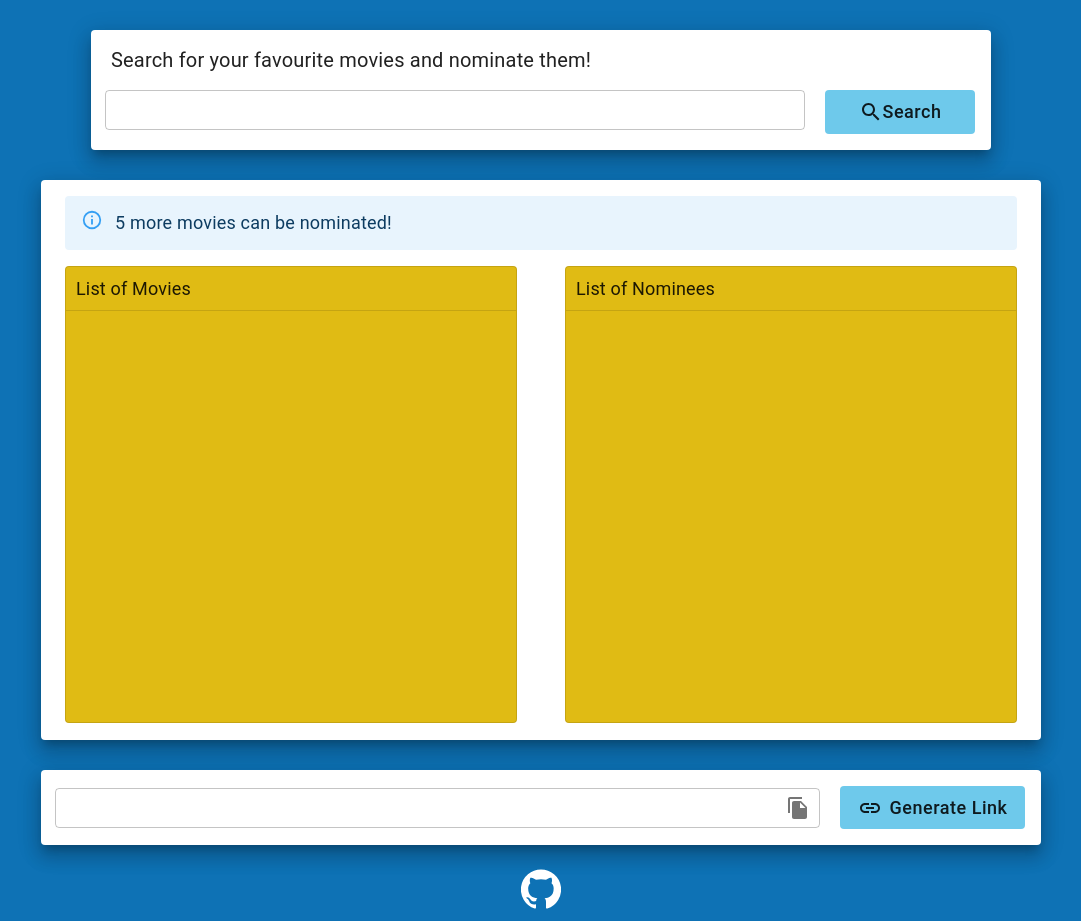
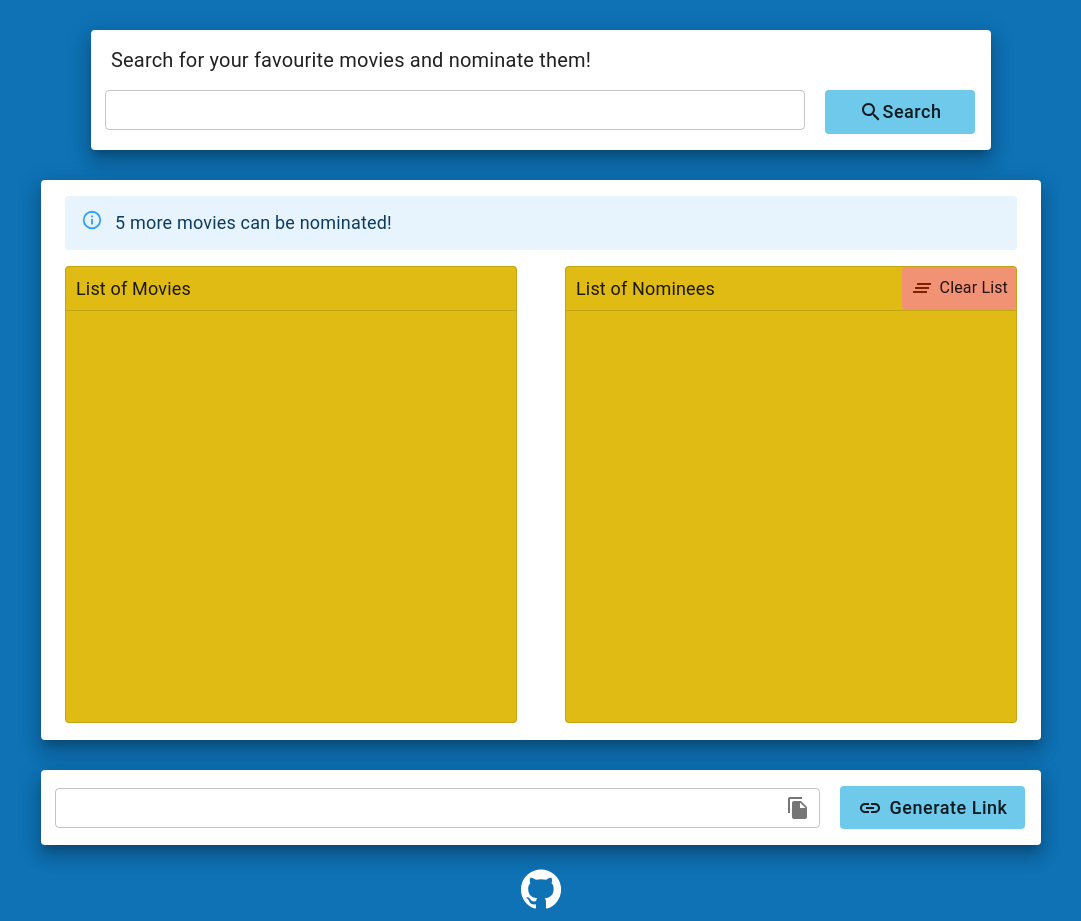
Before and after one commit to AnsonTu/The-Shoppies, a React (Create React App) app: page / in a window 1280 px wide. Shown: the whole page, without its empty margins (99-1180 px from the left). Built offline with nearby package versions, Linux system fonts and the light colour scheme.

Commit message:
Add button for clearing nominees list

```diff
--- a/src/components/ListContainer/NomineesList/index.js
+++ b/src/components/ListContainer/NomineesList/index.js
@@ -1,9 +1,11 @@
 import React from "react";
 import { makeStyles } from "@material-ui/core/styles";
 import Paper from "@material-ui/core/Paper";
+import Grid from "@material-ui/core/Grid";
 import Typography from "@material-ui/core/Typography";
+import Button from "@material-ui/core/Button";
+import ClearAllIcon from "@material-ui/icons/ClearAll";
 import Divider from "@material-ui/core/Divider";
-import Grid from "@material-ui/core/Grid";
 import NomineeCard from "../NomineeCard";
 
 const useStyle = makeStyles({
@@ -16,6 +18,11 @@ const useStyle = makeStyles({
     fontSize: "18px",
     margin: "8px 0 8px 10px"
   },
+  clearButton: {
+    textTransform: "none",
+    backgroundColor: "#F29274"
+  },
+  clearIcon: { marginRight: "6px", color: "#7D2105" },
   cardContainer: {
     maxHeight: "400px"
   }
@@ -25,9 +32,19 @@ const NomineesList = (props) => {
   const classes = useStyle();
   const { nominees, setNominees, handleOpenModal, handleNewPoster } = props;
 
+  const handleClearNominees = () => {
+    setNominees([]);
+  };
+
   return (
     <Paper className={classes.paper} variant="outlined">
-      <Typography className={classes.title}>List of Nominees</Typography>
+      <Grid container justify="space-between">
+        <Typography className={classes.title}>List of Nominees</Typography>
+        <Button className={classes.clearButton} onClick={handleClearNominees}>
+          <ClearAllIcon className={classes.clearIcon} />
+          <Typography>Clear List</Typography>
+        </Button>
+      </Grid>
       <Divider />
       <Grid container justify="center" style={{ overflowY: "auto" }}>
         <div className={classes.cardContainer}>
```
